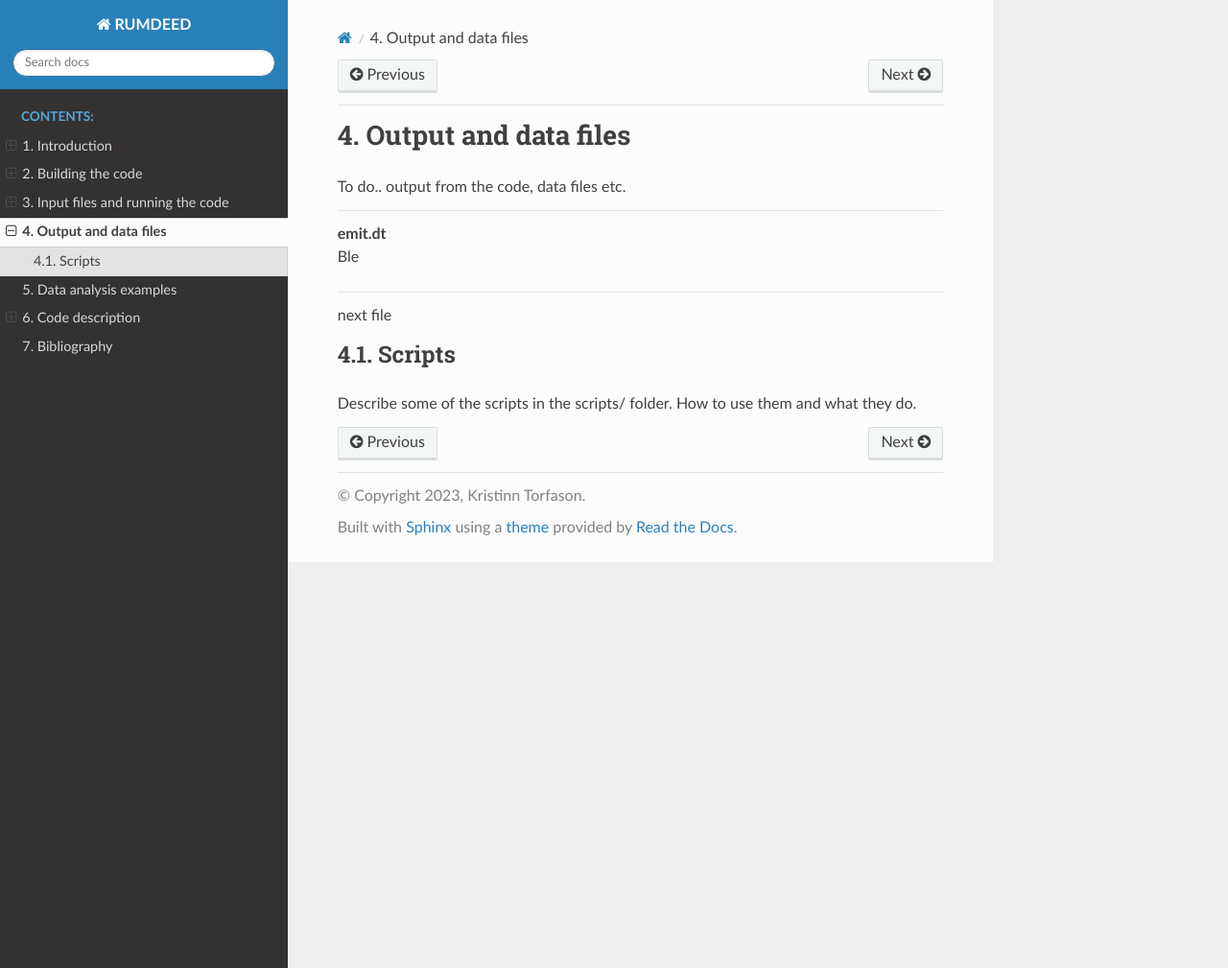
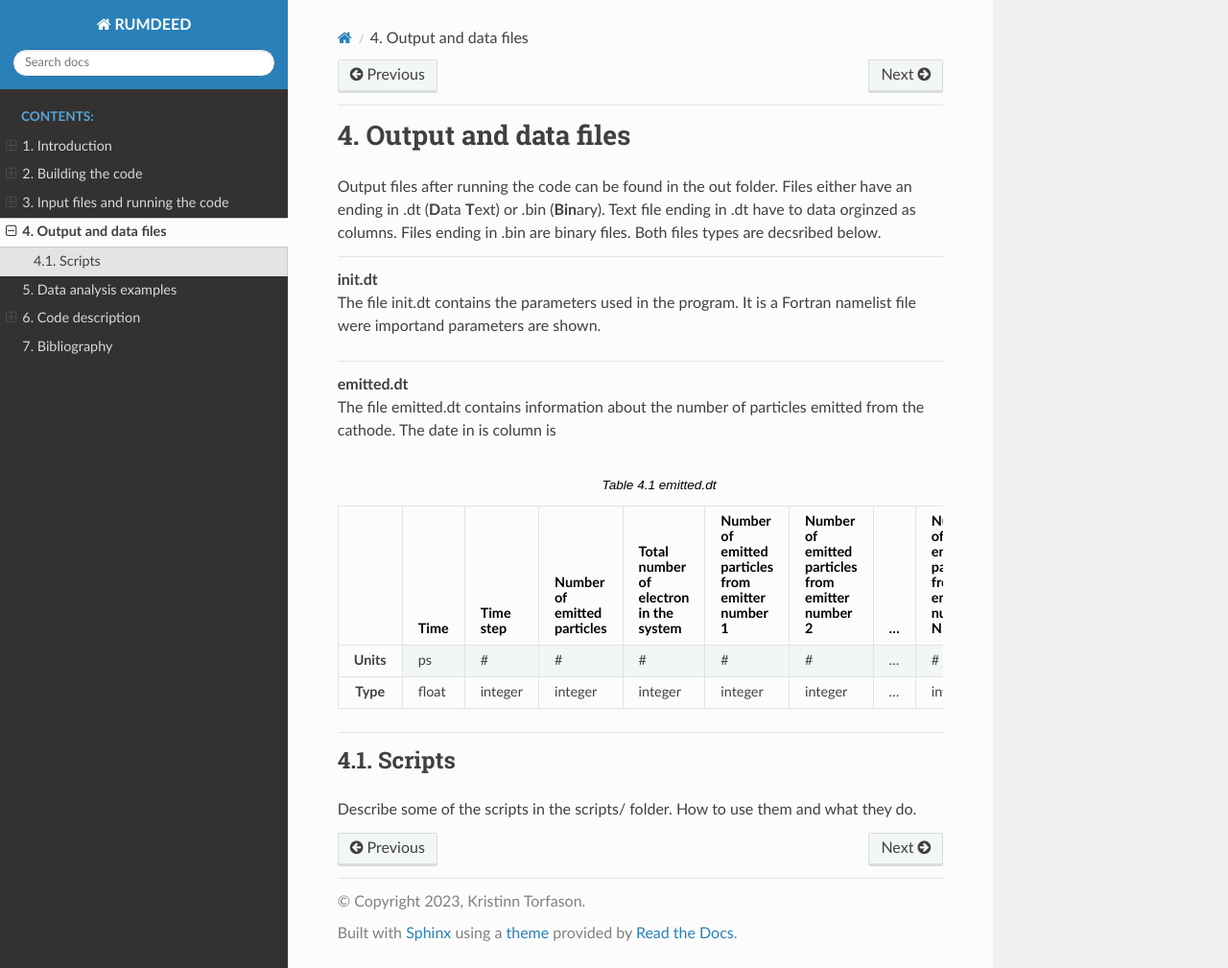
Before and after one commit to NanoPhysicsCenter/RUMDEED, a Sphinx documentation site: the page built from docs/source/output.rst, in a window 1280 px wide and 1009 px high. Shown: the whole window at 96% size. Built offline with Sphinx 7.4.7 and the Read the Docs theme 2.0.0, drawn with Linux system fonts in a browser that asks for light colours.

Commit message:
Tables added and updated to docs

```diff
--- a/docs/source/_static/css/custom.css
+++ b/docs/source/_static/css/custom.css
@@ -31,3 +31,8 @@ p {
   padding: 6px;
   position: relative;
 }
+
+ /* override table width restrictions */
+ .rst-content table.docutils th {
+    white-space: normal;
+}
--- a/docs/source/output.rst
+++ b/docs/source/output.rst
@@ -4,17 +4,53 @@
 Output and data files
 =====================
 
-To do.. output from the code, data files etc.
+Output files after running the code can be found in the out folder. Files either have an ending in .dt (**D**\ ata **T**\ ext) or .bin (**Bin**\ ary).
+Text file ending in .dt have to data orginzed as columns. Files ending in .bin are binary files. Both files types are decsribed below.
 
 ----------
 
-| **emit.dt**
-| Ble
+| **init.dt**
+| The file init.dt contains the parameters used in the program. It is a Fortran namelist file were importand parameters are shown.
 
 ----------
 
-next file
+| **emitted.dt**
+| The file emitted.dt contains information about the number of particles emitted from the cathode. The date in is column is
 
+.. list-table:: emitted.dt
+   :widths: auto
+   :header-rows: 1
+   :stub-columns: 1
+
+   * -
+     - Time
+     - Time step
+     - Number of emitted particles
+     - Total number of electron in the system
+     - Number of emitted particles from emitter number 1
+     - Number of emitted particles from emitter number 2
+     - ...
+     - Number of emitted particles from emitter number N
+   * - Units
+     - ps
+     - #
+     - #
+     - #
+     - #
+     - #
+     - ...
+     - #
+   * - Type
+     - float
+     - integer
+     - integer
+     - integer
+     - integer
+     - integer
+     - ...
+     - integer
+
+----------
 
 Scripts
 -------
```
